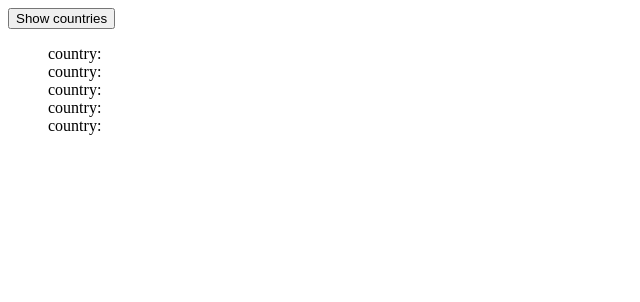
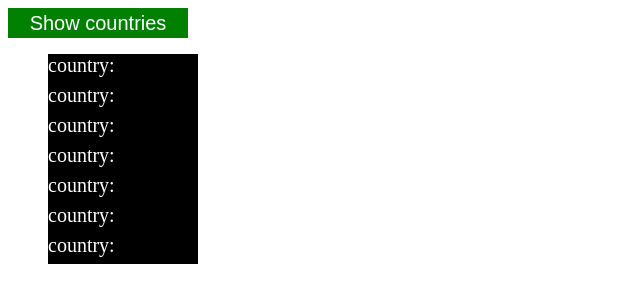
Before and after one commit to faruk56-arch/jquery-countries, a plain HTML site: page index.html in a window 1280 px wide. Shown: the whole page, without its empty margins (0-640 px from the left). Drawn offline with nearby package versions, Linux system fonts and the light colour scheme; files whose address does not match are found by name.

Commit message:
frontend

```diff
--- a/index.html
+++ b/index.html
@@ -7,17 +7,26 @@
     <title>List of countries</title>
 
 </head>
+
 <body>
-    <button id="btnShowCountries">Show countries</button>
+    <button  style="border-style: none; height: 30px; width:180px; font-size: 20px; background-color: green; color: white" id="btnShowCountries">Show countries</button>
 
     <!-- <p>Country: <span id="country"></span></p> -->
 
      <ul style="list-style: none;">
-    <li>country: <span id="country"></span></li>
-    <li>country: <span id="country1"></span></li>
-    <li>country: <span id="country2"></span></li>
-    <li>country: <span id="country3"></span></li>
-    <li>country: <span id="country4"></span></li>
+    <li style="height: 30px; width:150px; font-size: 20px; background-color: black; color: white">country:  <span id="country"></span></li>
+
+    <li style="height: 30px; width:150px; font-size: 20px; background-color: black; color: white">country: <span id="country1"></span></li>
+
+    <li style="height: 30px; width:150px; font-size: 20px; background-color: black; color: white">country: <span id="country2"></span></li>
+
+    <li style="height: 30px; width:150px; font-size: 20px; background-color: black; color: white">country: <span id="country3"></span></li>
+
+    <li style="height: 30px; width:150px; font-size: 20px; background-color: black; color: white">country: <span id="country4"></span></li>
+
+    <li style="height: 30px; width:150px; font-size: 20px; background-color: black; color: white">country: <span id="country5"></span></li>
+
+    <li style="height: 30px; width:150px; font-size: 20px; background-color: black; color: white">country: <span id="country6"></span></li>
     </ul>
 
 
--- a/script.js
+++ b/script.js
@@ -1,10 +1,10 @@
 
 
 
-$("button").click(function(){
+$("button").click(() =>{
     $.ajax({
         url: 'http://localhost:8000/countries',
-        success: function(data, statuts, response) {
+        success: (data, statuts, response) =>{
 
 
 
@@ -14,6 +14,9 @@ $("button").click(function(){
             $('#country2').html(data[2]);
             $('#country3').html(data[3]);
             $('#country4').html(data[4]);
+            $('#country5').html(data[5]);
+            $('#country6').html(data[6]);
+
 
 
 
```
